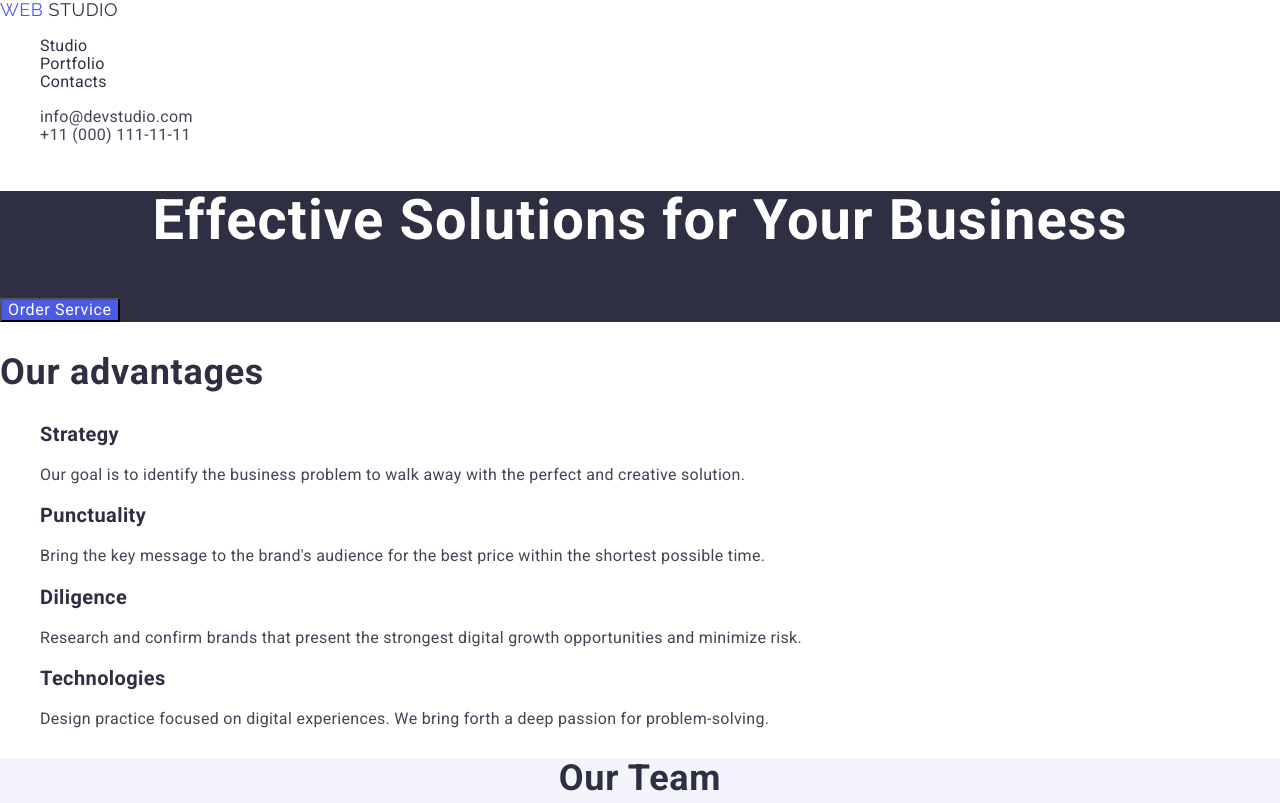
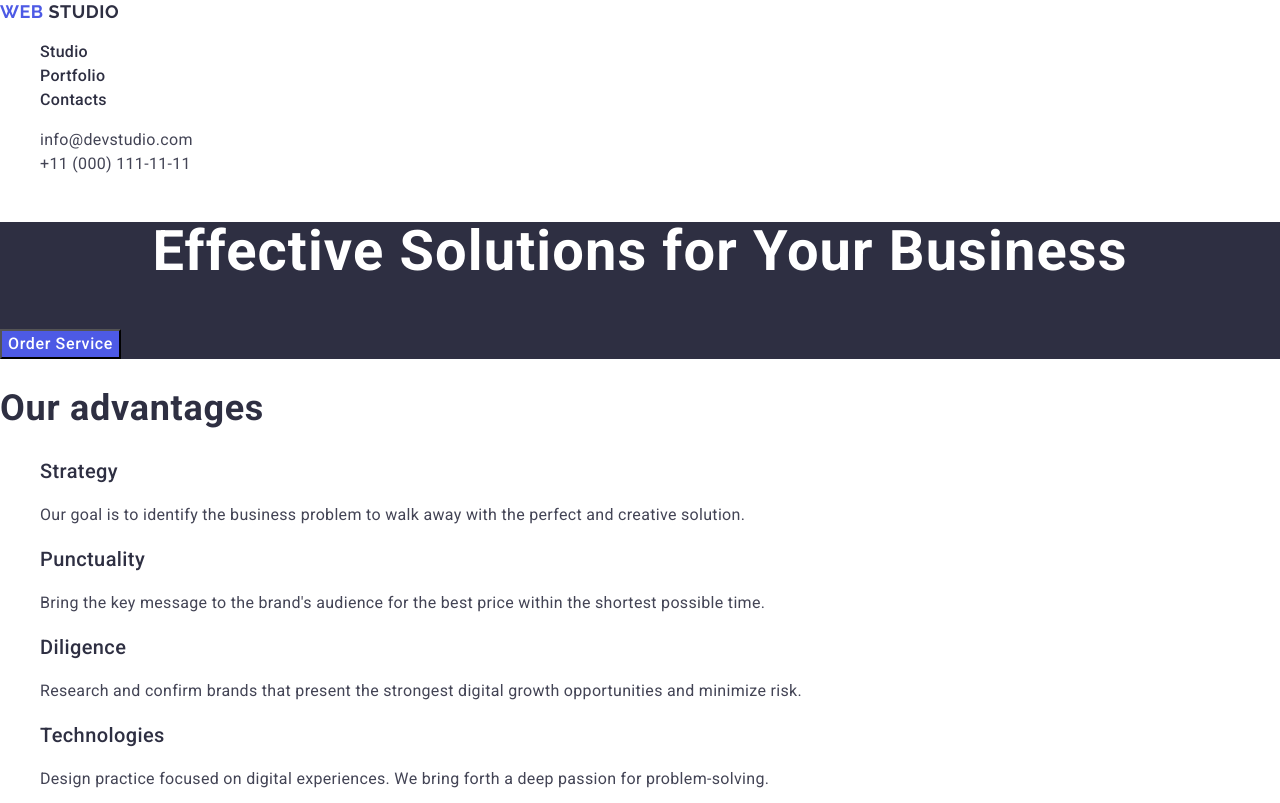
Before and after one commit to margoVScode/goit-markup-hw-02, a plain HTML site: page index.html in a window 1280 px wide. Shown: the top 803 px of the page. Drawn offline with nearby package versions, Linux system fonts and the light colour scheme.

Commit message:
fix mistakes

```diff
--- a/css/styles.css
+++ b/css/styles.css
@@ -20,7 +20,7 @@ body {
   color: var(--slate);
   background-color: var(--white);
   font-size: 16px;
-  /* line-height: 150%; */
+  line-height: 150%;
   letter-spacing: 2%;
 }
 
@@ -28,9 +28,9 @@ body {
 
 .logo {
   font-family: var(--second-family);
-  /* font-weight: 700; */
+  font-weight: 700;
   font-size: 18px;
-  /* line-height: 117%; */
+  line-height: 117%;
   letter-spacing: 0.03em;
   text-transform: uppercase;
   color: var(--iris);
@@ -66,9 +66,9 @@ ol {
 
 .nav-item {
   font-family: var(--font-family);
-  /* font-weight: 500; */
+  font-weight: 500;
   font-size: 16px;
-  /* line-height: 150%; */
+  line-height: 150%;
   letter-spacing: 0.02em;
   color: var(--navy-blue);
 }
@@ -79,9 +79,9 @@ ol {
 
 .contacts-item {
   font-family: var(--font-family);
-  /* font-weight: 400; */
+  font-weight: 400;
   font-size: 16px;
-  /* line-height: 150%; */
+  line-height: 150%;
   letter-spacing: 0.02em;
   color: var(--slate);
 }
@@ -107,13 +107,12 @@ ol {
 
 .hero-btn {
   font-family: var(--font-family);
-  /* font-weight: 500; */
+  font-weight: 500;
   font-size: 16px;
-  /* line-height: 150%; */
+  line-height: 150%;
   letter-spacing: 0.04em;
   color: var(--white);
   background: var(--iris);
-  /*box-shadow: 0 4px 4px 0 rgba(0, 0, 0, 0.15);*/
   cursor: pointer;
 }
 
@@ -130,9 +129,9 @@ ol {
 
 .section-title {
   font-family: var(--font-family);
-  /* font-weight: 700; */
+  font-weight: 700;
   font-size: 36px;
-  /* line-height: 111%; */
+  line-height: 111%;
   letter-spacing: 0.02em;
   color: var(--navy-blue);
   /*text-align: center;*/
@@ -140,18 +139,18 @@ ol {
 
 .subtitle /*h3*/ {
   font-family: var(--font-family);
-  /* font-weight: 500; */
+  font-weight: 500;
   font-size: 20px;
-  /* line-height: 120%; */
+  line-height: 120%;
   letter-spacing: 0.02em;
   color: var(--navy-blue);
 }
 
 p {
   font-family: var(--font-family);
-  /* font-weight: 400; */
+  font-weight: 400;
   font-size: 16px;
-  /* line-height: 150%; */
+  line-height: 150%;
   letter-spacing: 0.02em;
   color: var(--slate);
 }
```
